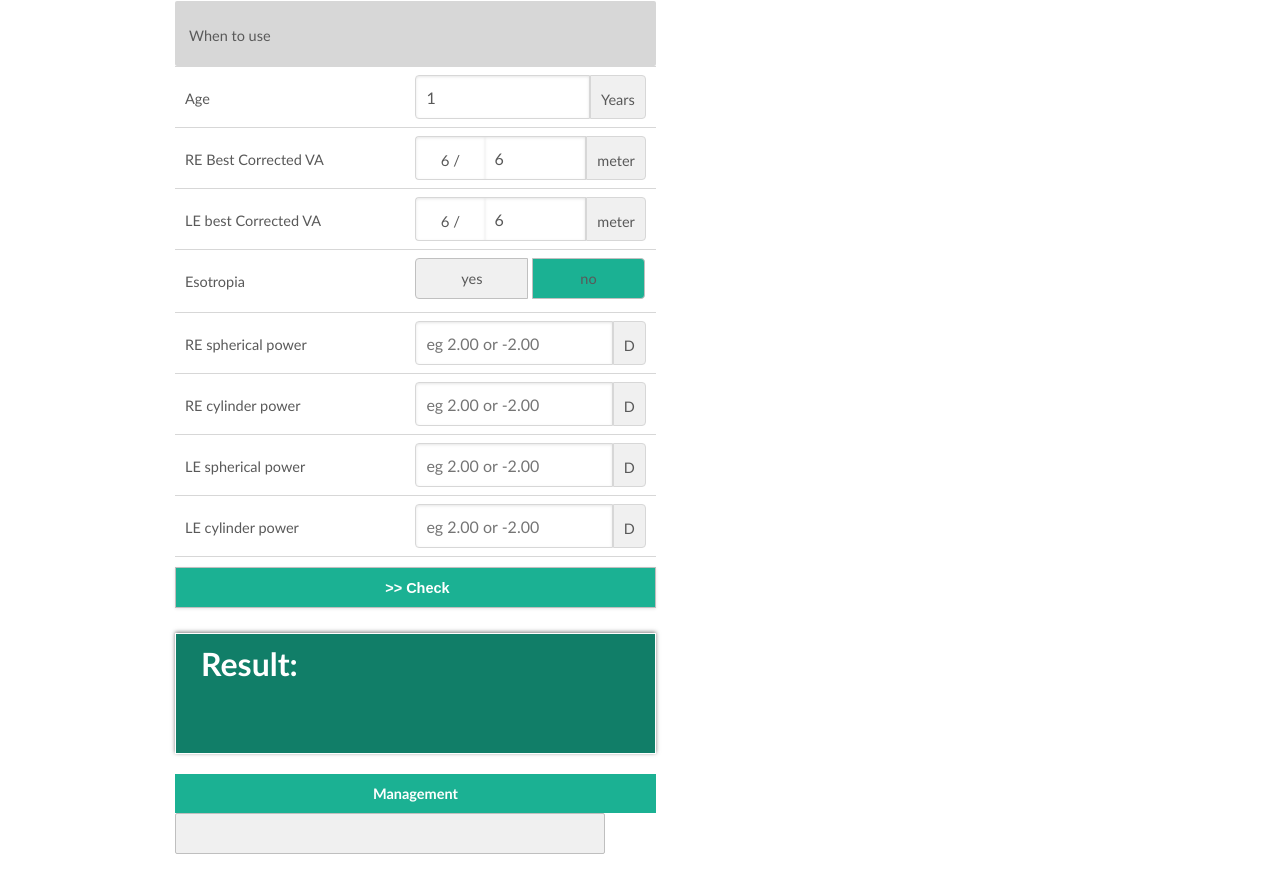
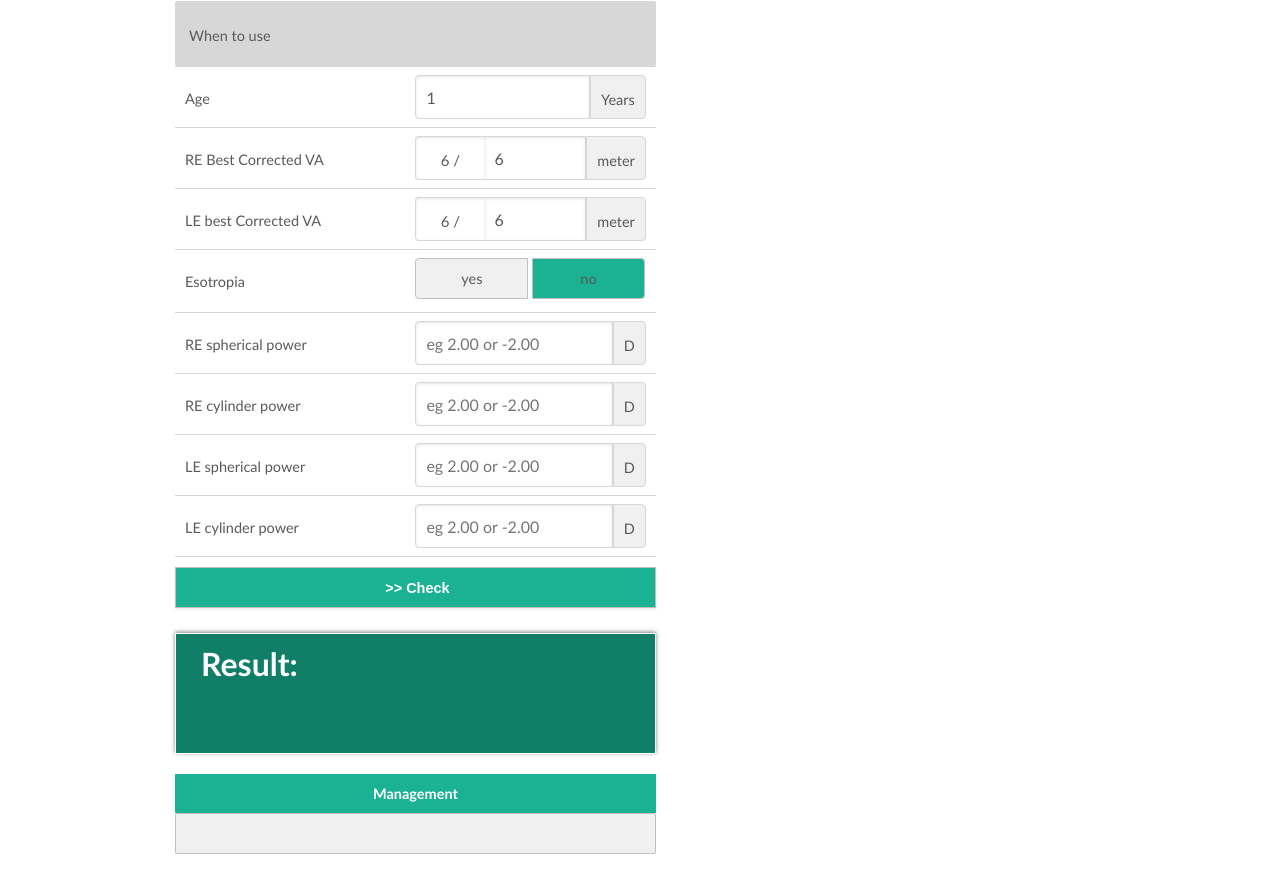
Before and after one commit to limzidi/opthalmology_calculator, a website: page child_refraction.html in a window 1280 px wide. Shown: the part 115-989 px from the top of the page. Drawn offline with Linux system fonts and the light colour scheme.

Commit message:
Add files via upload

```diff
--- a/child_refraction.html
+++ b/child_refraction.html
@@ -185,7 +185,7 @@
 
             <div class="management">Management</div>
 
-            <div class="active_notice" style="max-width: 400px;">
+            <div class="active_notice">
                 <div class="result_message" id="message_persrciption"></div>
                 <div class="result_message" id="message_anisometropia"></div>
 
--- a/style.css
+++ b/style.css
@@ -430,7 +430,7 @@ cursor: pointer;
 
   .result_message {
 	padding-bottom: 10px;
-	max-width: 400px;
+
 
  }
 
```
